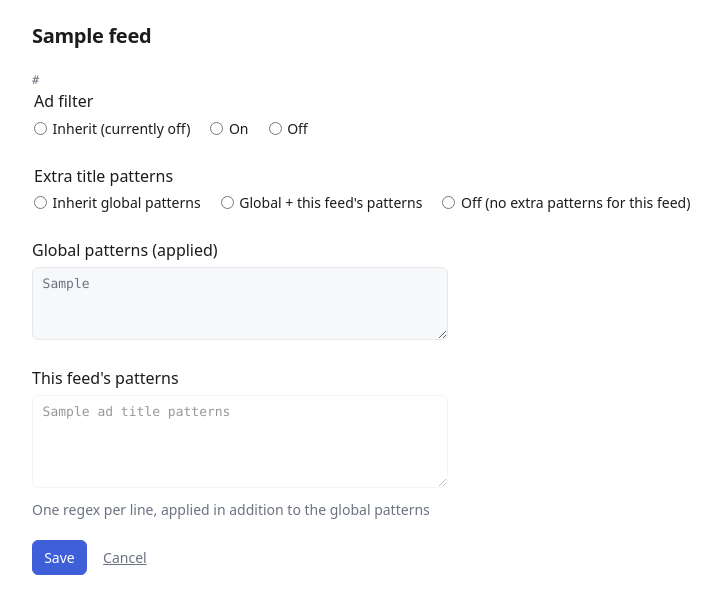
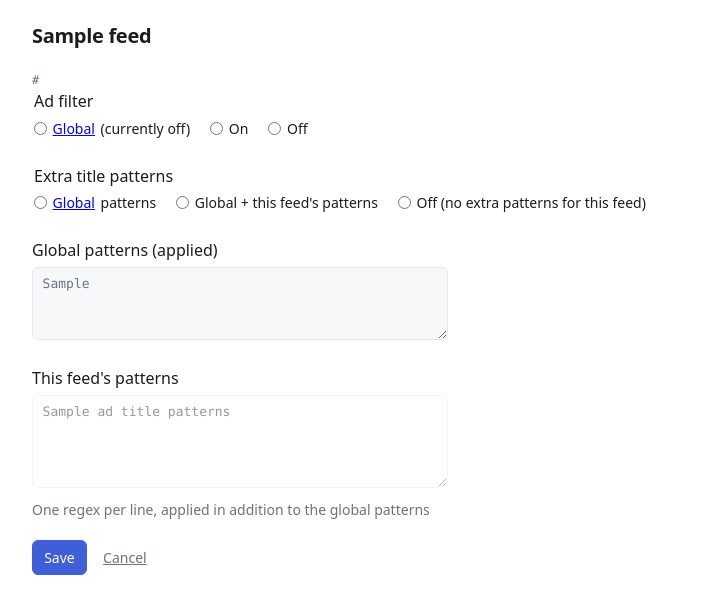
Before and after one commit to janw76/pintxos, a FastAPI app: template pintxos/templates/feed_edit.html in a window 1280 px wide. Shown: the part 59-667 px from the top of the page, without its empty margins (74-795 px from the left). Run offline with FastAPI, Linux system fonts and the light colour scheme; the template is opened without the code that fills it: most values are stand-ins (such as "Sample title", 1, 10 or a date in 2020).

Commit message:
style(ui): "Global" instead of "Inherit" on the feed filter page, linked to Settings (pintxos-gno.13)
Co-Authored-By: Claude Fable 5.1 <noreply@anthropic.com>
Claude-Session: https://claude.ai/code/session_01UiLCdtVdyW7RyV3ryx5mz3

```diff
--- a/pintxos/templates/feed_edit.html
+++ b/pintxos/templates/feed_edit.html
@@ -7,7 +7,7 @@
   <fieldset class="field">
     <legend>Ad filter</legend>
     <div class="radios">
-      <label class="radio"><input type="radio" name="filter_ads" value="" {% if feed.filter_ads is none %}checked{% endif %}> Inherit (currently {{ "on" if global_filter_ads_on else "off" }})</label>
+      <label class="radio"><input type="radio" name="filter_ads" value="" {% if feed.filter_ads is none %}checked{% endif %}> <a href="/settings">Global</a> (currently {{ "on" if global_filter_ads_on else "off" }})</label>
       <label class="radio"><input type="radio" name="filter_ads" value="1" {% if feed.filter_ads == 1 %}checked{% endif %}> On</label>
       <label class="radio"><input type="radio" name="filter_ads" value="0" {% if feed.filter_ads == 0 %}checked{% endif %}> Off</label>
     </div>
@@ -16,7 +16,7 @@
     <fieldset class="field">
       <legend>Extra title patterns</legend>
       <div class="radios">
-        <label class="radio"><input type="radio" name="ad_patterns_mode" value="" {% if feed.ad_patterns_mode is none %}checked{% endif %}> Inherit global patterns</label>
+        <label class="radio"><input type="radio" name="ad_patterns_mode" value="" {% if feed.ad_patterns_mode is none %}checked{% endif %}> <a href="/settings">Global</a> patterns</label>
         <label class="radio"><input type="radio" name="ad_patterns_mode" value="1" {% if feed.ad_patterns_mode == 1 %}checked{% endif %}> Global + this feed's patterns</label>
         <label class="radio"><input type="radio" name="ad_patterns_mode" value="0" {% if feed.ad_patterns_mode == 0 %}checked{% endif %}> Off (no extra patterns for this feed)</label>
       </div>
```
Also changed, not shown: tests/test_ui.py (+9 -0 lines).
